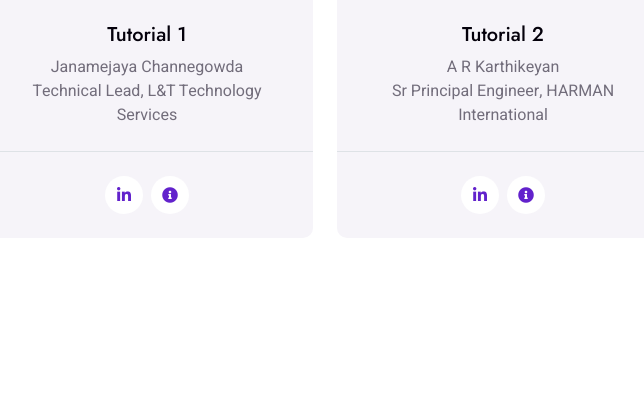
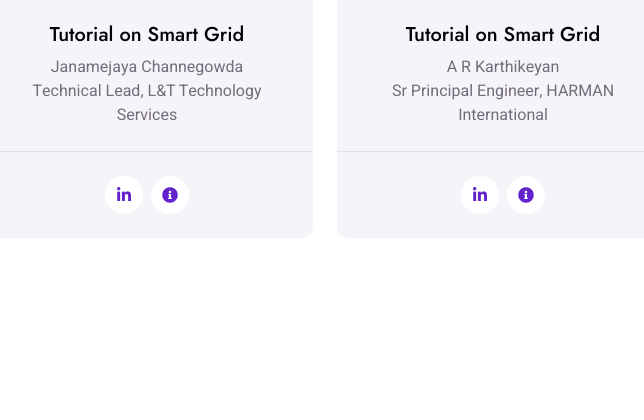
Before and after one commit to KetanKeshav/CONECCT-2023, a PHP site: page / in a window 1280 px wide. Shown: the part 5137-5557 px from the top of the page, without its empty margins (137-781 px from the left). Run offline with PHP 8.4, Linux system fonts and the light colour scheme; some libraries are stand-ins or nearby versions.

Commit message:
tutorial

```diff
--- a/index.php
+++ b/index.php
@@ -571,7 +571,7 @@
                         <div class="team-item bg-light rounded">
                             <div class="text-center border-bottom p-4">
                                 <img class="img-fluid rounded-circle mb-4" src="img/tutorials/1.png" alt="">
-                                <h5>Tutorial 1</h5>
+                                <h5>Tutorial on Smart Grid</h5>
                                 <span>Janamejaya Channegowda</span><br>
                                 <span>Technical Lead,  L&T Technology Services</span>
                             </div>
@@ -623,7 +623,7 @@
                         <div class="team-item bg-light rounded">
                             <div class="text-center border-bottom p-4">
                                 <img class="img-fluid rounded-circle mb-4" src="img/tutorials/2.png" alt="">
-                                <h5>Tutorial 2</h5>
+                                <h5>Tutorial on Smart Grid</h5>
                                 <span>A R Karthikeyan</span><br>
                                 <span>Sr Principal Engineer, HARMAN International</span>
                             </div>
```
